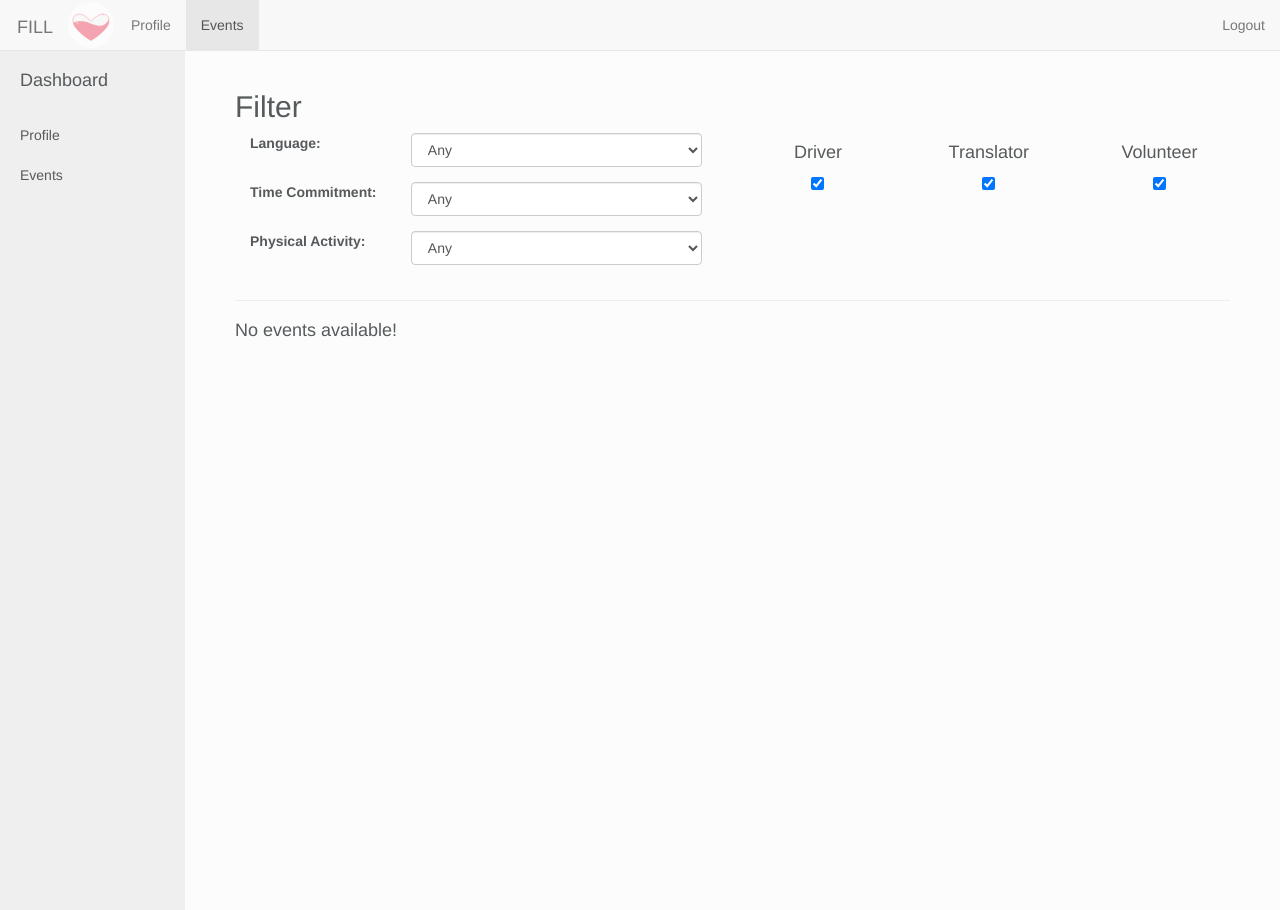
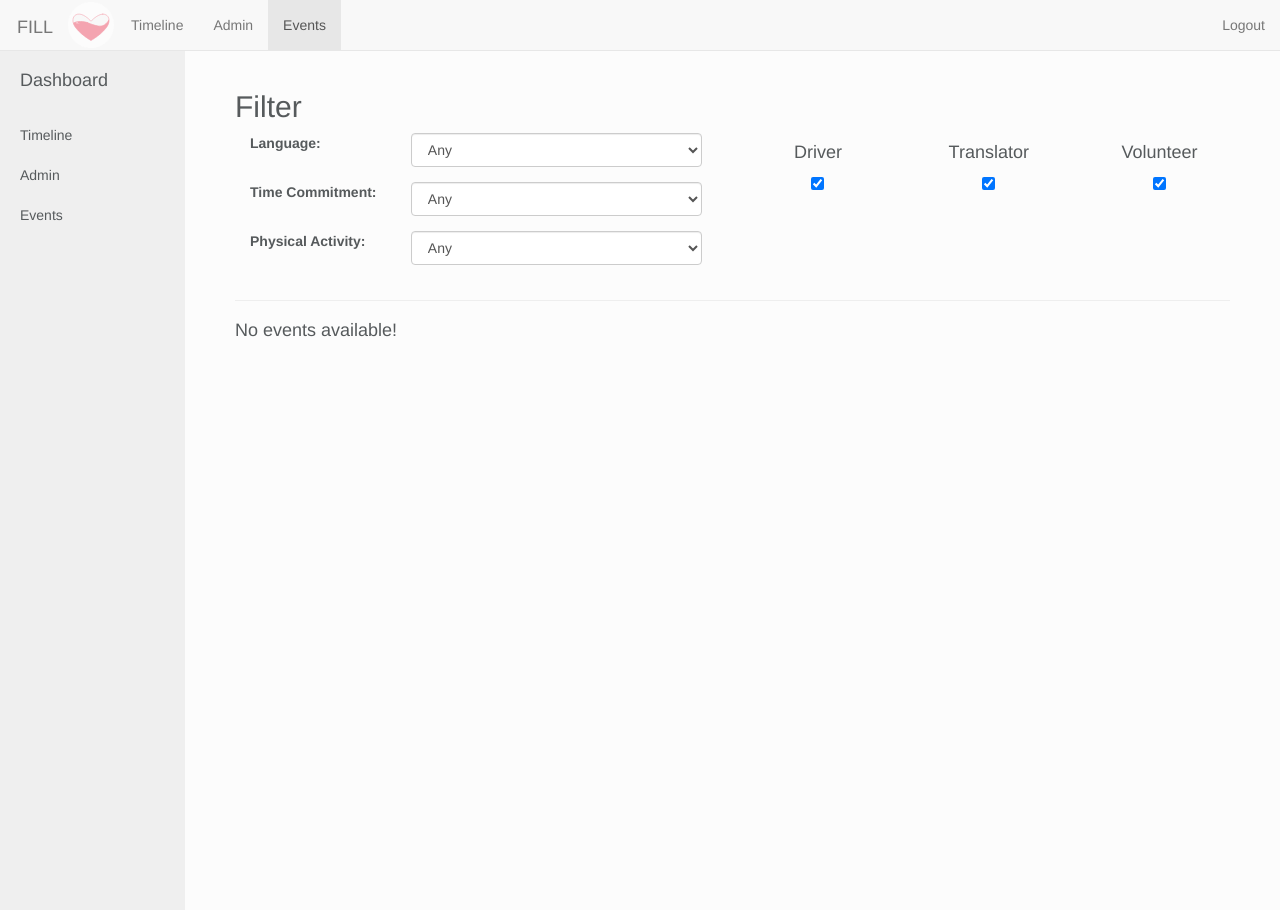
Before and after one commit to sup/fill, a Flask app: page /events in a window 1280 px wide. Run offline with Flask 2, Linux system fonts and the light colour scheme; data that the repository does not hold is empty; some libraries are stand-ins or nearby versions.

Commit message:
update timeline, add event pages, good times

```diff
--- a/fill-app/main.py
+++ b/fill-app/main.py
@@ -26,7 +26,7 @@ def home():
     username = request.cookies.get('username')
     user = User.get_user(username)
     if user:
-        return render_template('profile.html', name=user.name)
+        return redirect(url_for('timeline'))
     else:
         return render_template('home.html', page_title="FILL")
     # else: return render_template('dashboard.html', args*, kwargs**)
@@ -78,7 +78,7 @@ def login():
         if not valid_pw(username, password, hashed_pw):
             return render_template('login.html', error="Password incorrect!")
         else:
-            response = make_response(redirect(url_for('profile')))
+            response = make_response(redirect(url_for('timeline')))
             response.set_cookie("username", username)
             return response
 
@@ -90,15 +90,29 @@ def logout():
     return response
 
 # Profile Controller
-@app.route('/profile')
-def profile():
+@app.route('/timeline')
+def timeline():
     """Return Profile Page"""
     username = request.cookies.get('username')
     user = User.get_user(username)
     if user:
         joined_events = Event.get_events_by_volunteer(user.key)
         created_events = Event.get_events_by_admin(user.key)
-        return render_template('profile.html', joined_events=joined_events, created_events=created_events)
+        first_name = user.name.split(" ")[0]
+        return render_template('timeline.html', user=user, first_name=first_name, joined_events=joined_events, created_events=created_events)
+    else:
+        return render_template('home.html', page_title="FILL")
+
+# Admin Controller
+@app.route('/admin')
+def admin():
+    """Return Admin Page"""
+    username = request.cookies.get('username')
+    user = User.get_user(username)
+    if user:
+        joined_events = Event.get_events_by_volunteer(user.key)
+        created_events = Event.get_events_by_admin(user.key)
+        return render_template('admin.html', user=user, joined_events=joined_events, created_events=created_events)
     else:
         return render_template('home.html', page_title="FILL")
 
@@ -108,6 +122,15 @@ def events():
     """Return event feed"""
     events = Event.query().fetch()
     return render_template('event_feed.html', events=events)
+
+@app.route('/event_page/')
+@app.route('/event_page/<id>')
+def event_page(id=None):
+    """Return event page"""
+    if id is None:
+        return redirect(url_for('timeline'))
+    event = Event.get_event_by_id(id)
+    return render_template('event_page.html', event=event)
 
 # TODO: Create Events Controller
 @app.route('/create_event', methods=['GET', 'POST'])
@@ -132,6 +155,7 @@ def create_event():
         username = request.cookies.get('username')
         user = User.get_user(username)
 
+        # Create and event
         event = Event(name=name,
                       date=date,
                       hours=hours,
@@ -146,15 +170,16 @@ def create_event():
 
         return render_template('create_event.html', success="Event successfully created!")
 
+"""
+API
+"""
 # Application Health Controller
 @app.route('/health')
 def health():
     """Return OK if the app is working"""
     return "OK"
 
-"""
-API for jQuery AJAX
-"""
+# Get Events JSON Controller
 @app.route('/get_events', methods=['GET'])
 def get_events():
     """Return a JSON object of event data for AJAX"""
--- a/fill-app/models/models.py
+++ b/fill-app/models/models.py
@@ -72,6 +72,11 @@ class Event(ndb.Model):
         """Get a list of events by a user"""
         return self.query(Event.volunteers.IN([user])).fetch()
 
+    @classmethod
+    def get_event_by_id(self, id):
+        """Get an event by its key id"""
+        return self.get_by_id(int(id))
+
 
 # Debug
 if __name__ == '__main__':
--- a/fill-app/static/css/main.css
+++ b/fill-app/static/css/main.css
@@ -47,7 +47,7 @@ p {
 .card-top {
     padding-bottom: 15px;
     padding-left: 0px;
-	border-bottom: 3px solid #fcfcfc;
+    border-bottom: 1px solid #fcfcfc;
 }
 
 .card-bottom {
@@ -56,7 +56,7 @@ p {
 }
 
 .event-info {
-	border-right: 3px solid #fcfcfc;
+    border-right: 1px solid #fcfcfc;
 }
 
 .card-info {
@@ -109,12 +109,19 @@ p {
     color: #fcfcfc;
 }
 
-/* Background Colors */
 .pink-font {
     color: #F4A4B0;
+}
+
+.green-font {
+    color: #43D594;
 }
 
 /* Background Colors */
 .pink {
     background-color: #F4A4B0;
 }
+
+.light-hr {
+    border-color: #fcfcfc;
+}
--- a/fill-app/templates/dashboard.html
+++ b/fill-app/templates/dashboard.html
@@ -14,9 +14,9 @@
   <link rel="stylesheet" href="https://maxcdn.bootstrapcdn.com/bootstrap/3.3.6/css/bootstrap.min.css" integrity="sha384-1q8mTJOASx8j1Au+a5WDVnPi2lkFfwwEAa8hDDdjZlpLegxhjVME1fgjWPGmkzs7" crossorigin="anonymous">
 
   <!-- Main CSS -->
-  <link rel="stylesheet" href="static/css/main.css">
+  <link rel="stylesheet" href="/static/css/main.css">
   <!-- Custom CSS -->
-  <link href="static/css/dashboard.css" rel="stylesheet">
+  <link href="/static/css/dashboard.css" rel="stylesheet">
 
   <!-- jQuery -->
   <script src="//code.jquery.com/jquery.js"></script>
@@ -26,7 +26,7 @@
   <!-- Date Time Picker -->
   <script type="text/javascript" src="static/bower_components/moment/min/moment.min.js"></script>
   <script type="text/javascript" src="static/bower_components/eonasdan-bootstrap-datetimepicker/build/js/bootstrap-datetimepicker.min.js"></script>
-  <link rel="stylesheet" href="static/bower_components/eonasdan-bootstrap-datetimepicker/build/css/bootstrap-datetimepicker.min.css" />
+  <link rel="stylesheet" href="/static/bower_components/eonasdan-bootstrap-datetimepicker/build/css/bootstrap-datetimepicker.min.css" />
 
   <!-- HTML5 Shim and Respond.js IE8 support of HTML5 elements and media queries -->
   <!-- WARNING: Respond.js doesn't work if you view the page via file:// -->
@@ -80,7 +80,8 @@
       <!-- Collect the nav links, forms, and other content for toggling -->
       <div class="collapse navbar-collapse navbar-ex1-collapse">
         <ul class="nav navbar-nav navbar-left">
-          {{ nav_link('profile', 'Profile') }}
+          {{ nav_link('timeline', 'Timeline') }}
+          {{ nav_link('admin', 'Admin') }}
           {{ nav_link('events', 'Events') }}
         </ul>
         <ul class="nav navbar-nav navbar-right">
@@ -95,12 +96,15 @@
     <div id="sidebar-wrapper">
       <ul class="sidebar-nav">
         <li class="sidebar-brand">
-          <a href="/profile">
+          <a href="/timeline">
             Dashboard
           </a>
         </li>
         <li class="active">
-          {{ nav_link('profile', 'Profile') }}
+          {{ nav_link('timeline', 'Timeline') }}
+        </li>
+        <li>
+          {{ nav_link('admin', 'Admin') }}
         </li>
         <li>
           {{ nav_link('events', 'Events') }}
```
Also changed, not shown: fill-app/templates/admin.html (renamed from fill-app/templates/profile.html, +9 -7 lines), fill-app/templates/event_page.html (+1 -32 lines), fill-app/templates/timeline.html (added, +22 -0 lines). Lines whose indentation alone changed are shown as unchanged.
